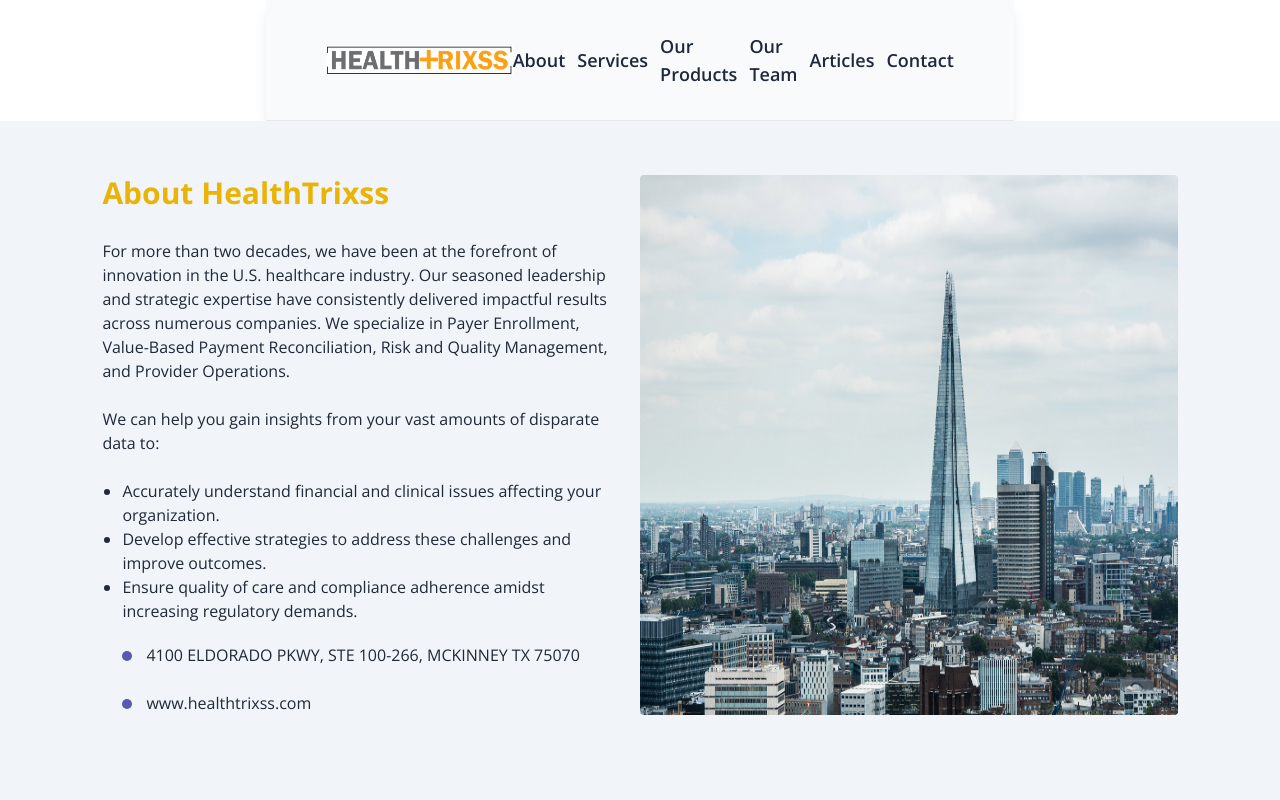
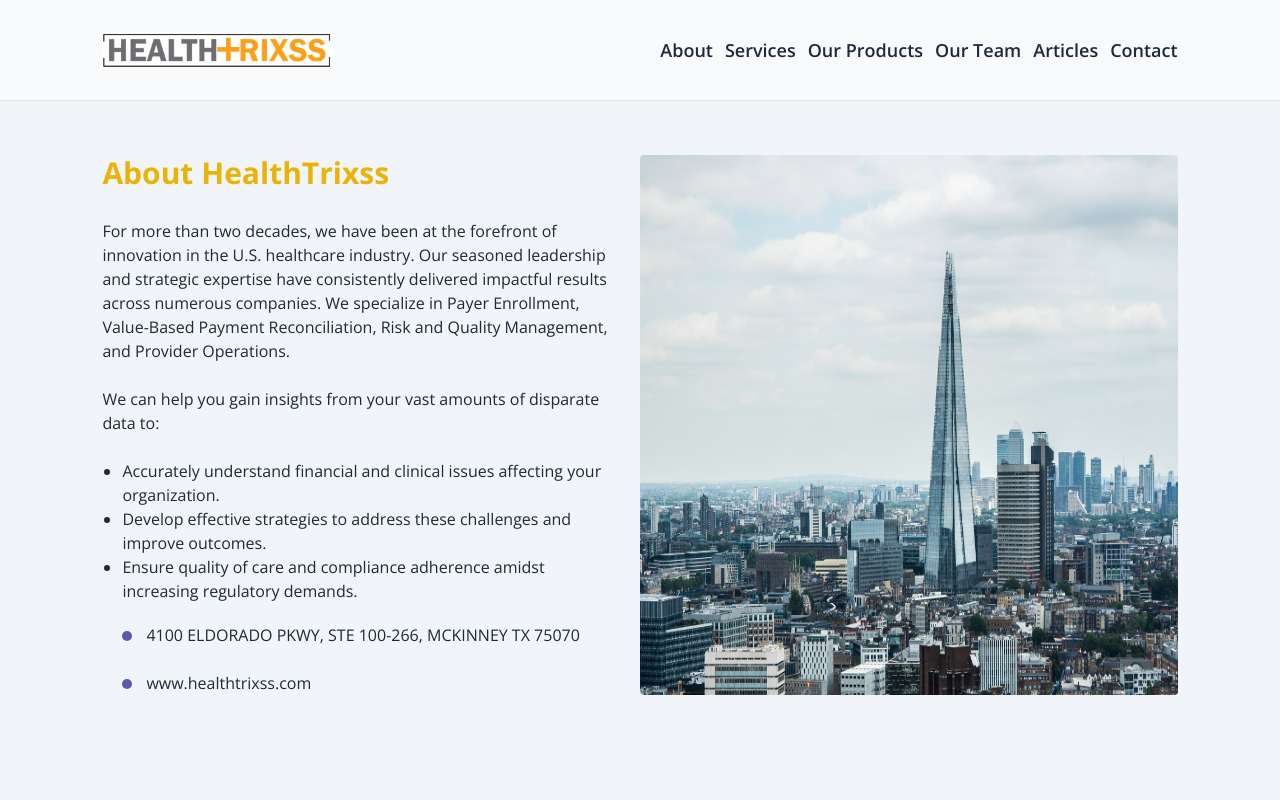
Before and after one commit to ronishpaudel/health-rixss, a Next.js app: page /about-us in a window 1280 px wide. Shown: the top 800 px of the page. Built offline with nearby package versions, Linux system fonts and the light colour scheme.

Commit message:
header fix

```diff
--- a/app/src/components/header.tsx
+++ b/app/src/components/header.tsx
@@ -15,8 +15,8 @@ const Header: React.FC = () => {
   }
 
   return (
-    <header>
-      <div className="px-[8%] max-w-[1920px] w-full bg-slate-50 py-8 border-b shadow-lg">
+    <>
+      <header className="px-[8%] max-w-[1920px] w-full bg-slate-50 py-8 border-b shadow-lg">
         <div className="text-gray-950 flex justify-between items-center w-full">
           <motion.div
             className="cursor-pointer"
@@ -91,13 +91,13 @@ const Header: React.FC = () => {
             </motion.div>
           </div>
         </div>
-      </div>
+      </header>
       {navbar && (
         <div className="mt-4 md:hidden block max-w-[1920px] w-full text-center ">
           <NavBar />
         </div>
       )}
-    </header>
+    </>
   );
 };
 
```
